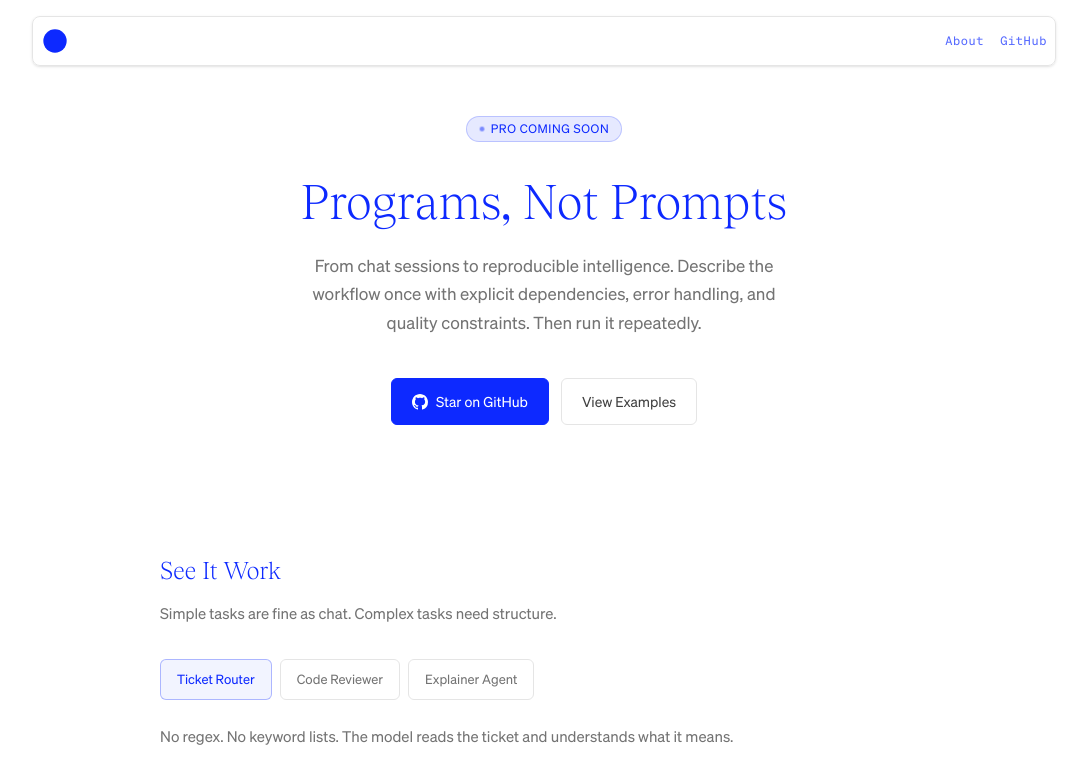
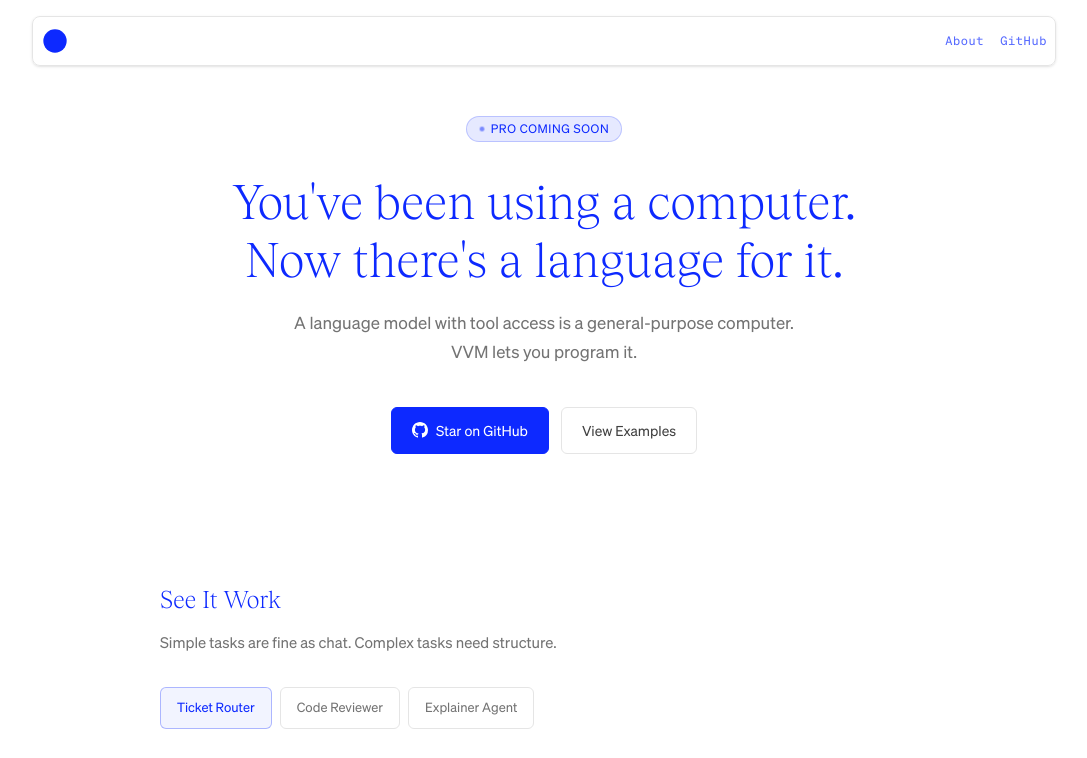
Before and after one commit to karanchawla/vvm, a SvelteKit app in the folder website/: page / in a window 1280 px wide. Shown: the top 758 px of the page, without its empty margins (96-1183 px from the left). Built offline with nearby package versions, Linux system fonts and the light colour scheme.

Commit message:
Update headline: You've been using a computer

```diff
--- a/website/src/routes/+page.svelte
+++ b/website/src/routes/+page.svelte
@@ -103,10 +103,10 @@ export explanation`
 </script>
 
 <svelte:head>
-	<title>VVM - Programs, Not Prompts</title>
+	<title>VVM - A Language for AI Computers</title>
 	<meta
 		name="description"
-		content="VVM is a programming language for AI agents. Write reusable programs for agentic workflows instead of prompting each time."
+		content="A language model with tool access is a general-purpose computer. VVM lets you program it."
 	/>
 </svelte:head>
 
@@ -115,11 +115,10 @@ export explanation`
 	<section class="hero">
 		<ProBadge class="mb-8" />
 
-		<h1 class="title font-display">Programs, Not Prompts</h1>
+		<h1 class="title font-display">You've been using a computer. Now there's a language for it.</h1>
 
 		<p class="subtitle">
-			From chat sessions to reproducible intelligence. Describe the workflow once with explicit
-			dependencies, error handling, and quality constraints. Then run it repeatedly.
+			A language model with tool access is a general-purpose computer. VVM lets you program it.
 		</p>
 
 		<div class="buttons">
```
